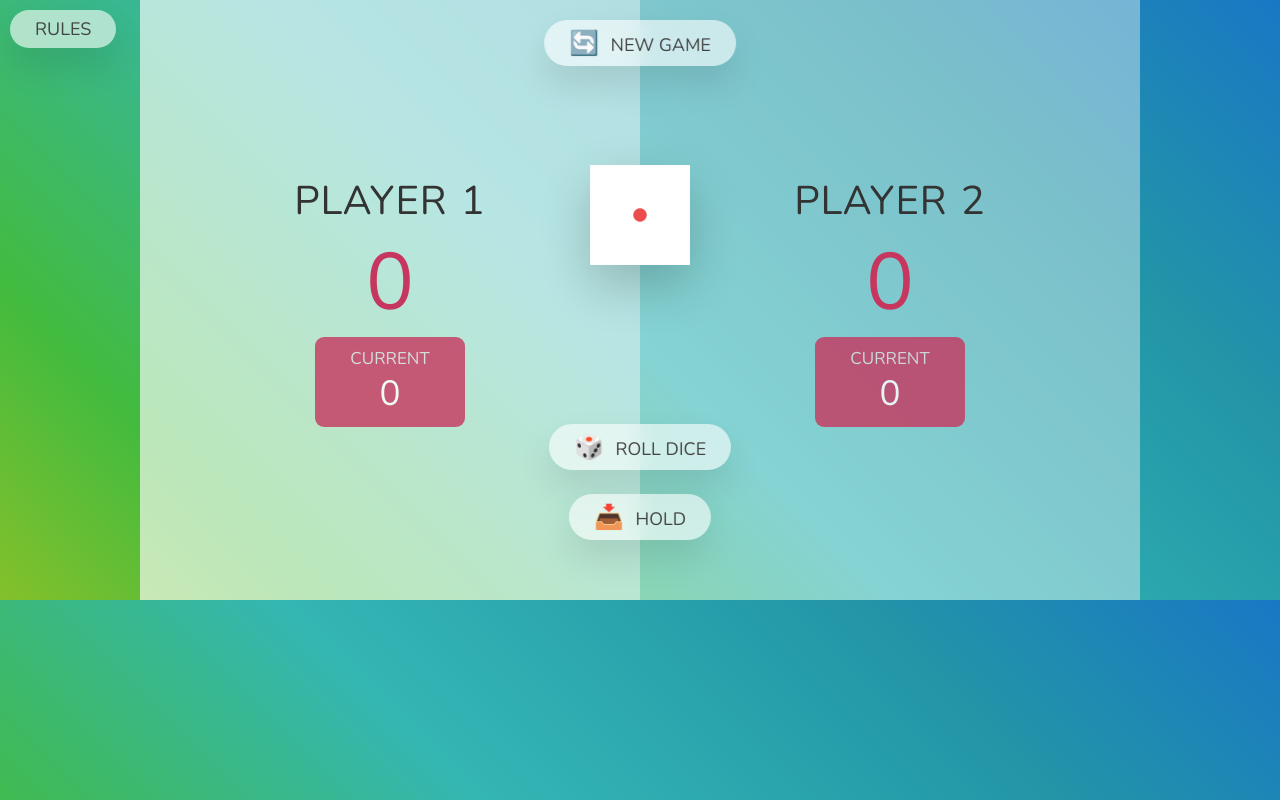
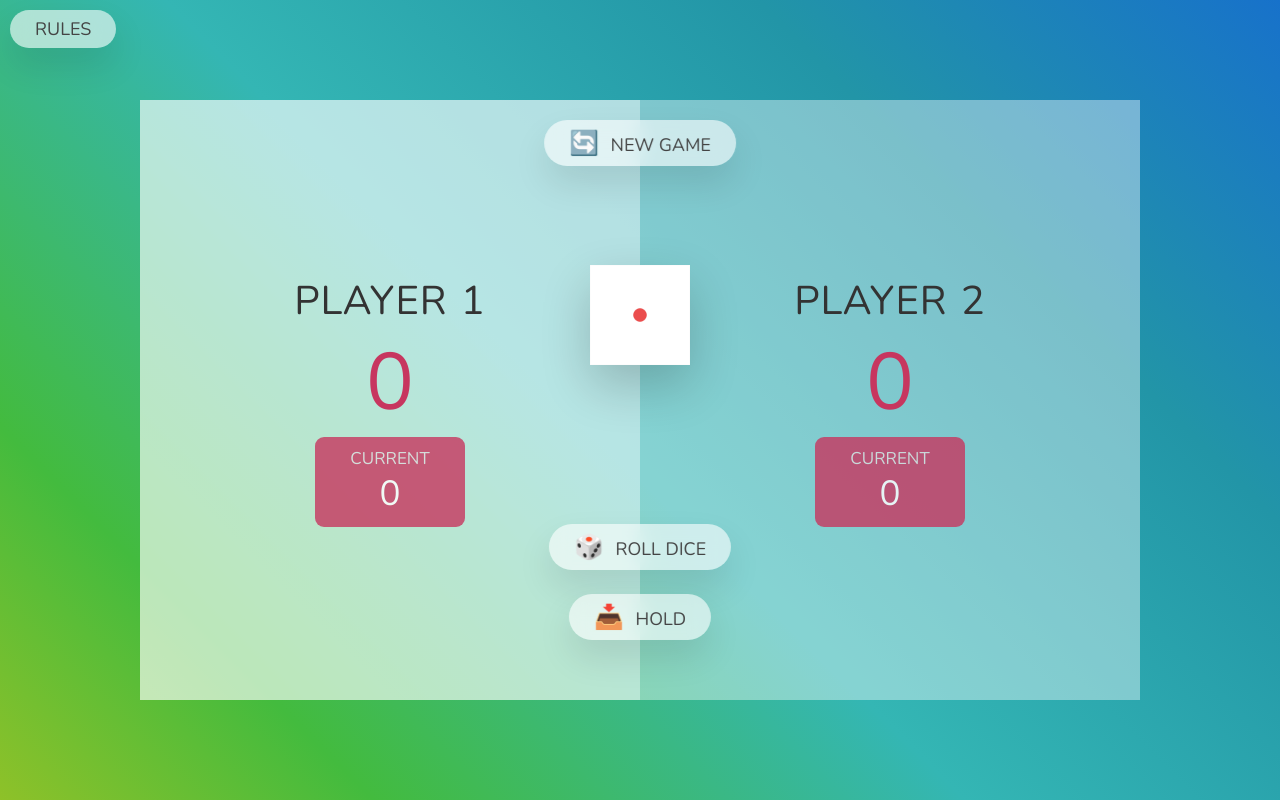
Before and after one commit to ann-biloyvan/pig-game-react, a React (Create React App) app: page / in a window 1280 px wide. Built offline with nearby package versions, Linux system fonts and the light colour scheme; the HTML template or start-up script is replaced by a standard one.

Commit message:
safari 5

```diff
--- a/src/index.css
+++ b/src/index.css
@@ -7,17 +7,23 @@
 }
 
 html {
+  min-height: 100vh;
   font-size: 62.5%;
   box-sizing: border-box;
   padding: env(safe-area-inset-top) env(safe-area-inset-right)
     env(safe-area-inset-bottom) env(safe-area-inset-left);
+
+  display: flex;
+  align-items: center;
+  justify-content: center;
+
+  min-height: -webkit-fill-available;
 }
 
 body {
   font-family: 'Nunito', sans-serif;
   font-weight: 400;
-  min-height: 100vh;
-  min-height: -webkit-fill-available;
+
   color: #333;
 
   background: rgb(140, 10, 187);
@@ -38,9 +44,6 @@ body {
 
   animation: gradientAnimation 30s linear infinite alternate;
   background-size: 400% 100%;
-  display: flex;
-  align-items: center;
-  justify-content: center;
 }
 
 @keyframes gradientAnimation {
```
